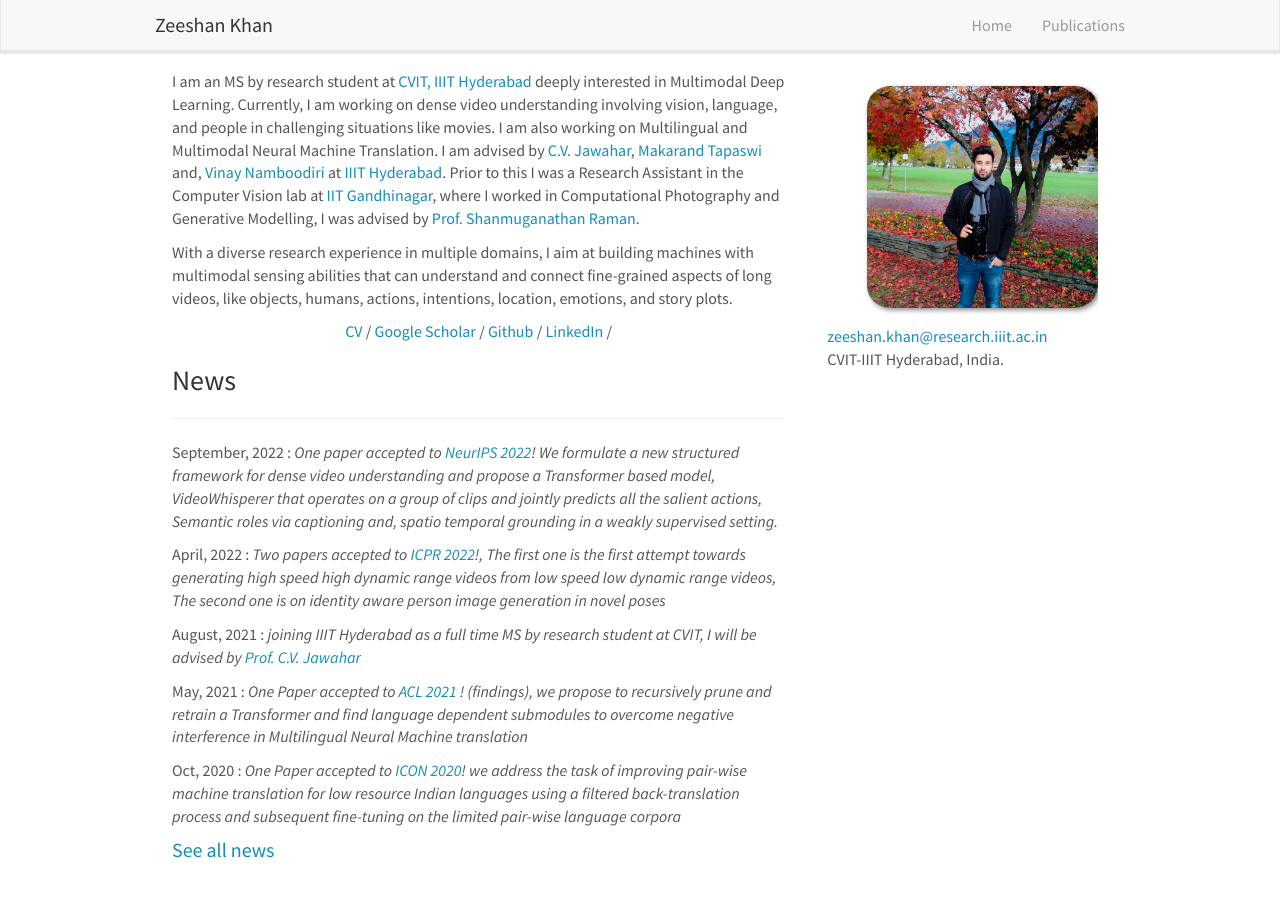
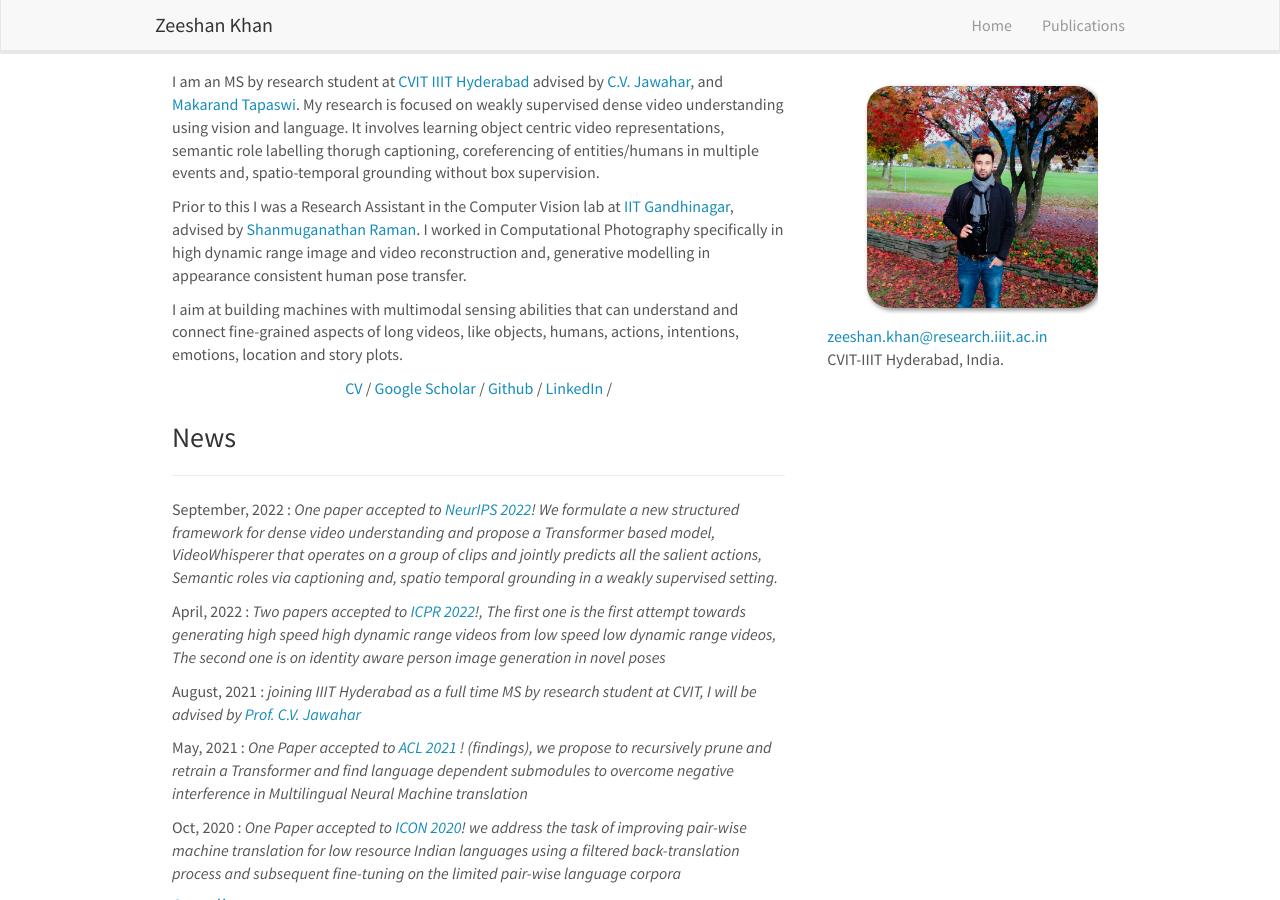
Before and after one commit to zeeshank95/zeeshank95.github.io, a Jekyll site: the page built from _pages/home.md, in a window 1280 px wide and 900 px high. Built offline with Jekyll 4.4.1, drawn with Linux system fonts in a browser that asks for light colours; nearby versions of some CDN libraries.

Commit message:
update home

```diff
--- a/_pages/home.md
+++ b/_pages/home.md
@@ -12,9 +12,11 @@ permalink: /
 
 <div class="col-sm-8">
 
-I am an MS by research student at <a href="http://cvit.iiit.ac.in">CVIT, IIIT Hyderabad</a> deeply interested in Multimodal Deep Learning. Currently, I am working on dense video understanding involving vision, language, and people in challenging situations like movies. I am also working on Multilingual and Multimodal Neural Machine Translation. I am advised by <a href="https://faculty.iiit.ac.in/~jawahar/index.html">C.V. Jawahar</a>, <a href="https://makarandtapaswi.github.io">Makarand Tapaswi</a> and, <a href="https://vinaypn.github.io"> Vinay Namboodiri</a> at <a href="https://www.iiit.ac.in">IIIT Hyderabad</a>. Prior to this I was a Research Assistant in the Computer Vision lab at <a href="https://iitgn.ac.in">IIT Gandhinagar</a>, where I worked in Computational Photography and Generative Modelling, I was advised by <a href="https://people.iitgn.ac.in/~shanmuga/">Prof. Shanmuganathan Raman</a>.
+I am an MS by research student at <a href="http://cvit.iiit.ac.in">CVIT IIIT Hyderabad</a> advised by <a href="https://faculty.iiit.ac.in/~jawahar/index.html">C.V. Jawahar</a>, and <a href="https://makarandtapaswi.github.io">Makarand Tapaswi</a>. My research is focused on weakly supervised dense video understanding using vision and language. It involves learning object centric video representations, semantic role labelling thorugh captioning, coreferencing of entities/humans in multiple events and, spatio-temporal grounding without box supervision.
 
-With a diverse research experience in multiple domains, I aim at building machines with multimodal sensing abilities that can understand and connect fine-grained aspects of long videos, like objects, humans, actions, intentions, location, emotions, and story plots.
+Prior to this I was a Research Assistant in the Computer Vision lab at <a href="https://iitgn.ac.in">IIT Gandhinagar</a>, advised by <a href="https://people.iitgn.ac.in/~shanmuga/"> Shanmuganathan Raman</a>. I worked in Computational Photography specifically in high dynamic range image and video reconstruction and, generative modelling in appearance consistent human pose transfer.
+
+I aim at building machines with multimodal sensing abilities that can understand and connect fine-grained aspects of long videos, like objects, humans, actions, intentions, emotions, location and story plots.
 
 <p align="center">
   <a href="./docs/Zeeshan_cv_2022.pdf">CV</a> /
```
Also changed, not shown: 3 other files.
